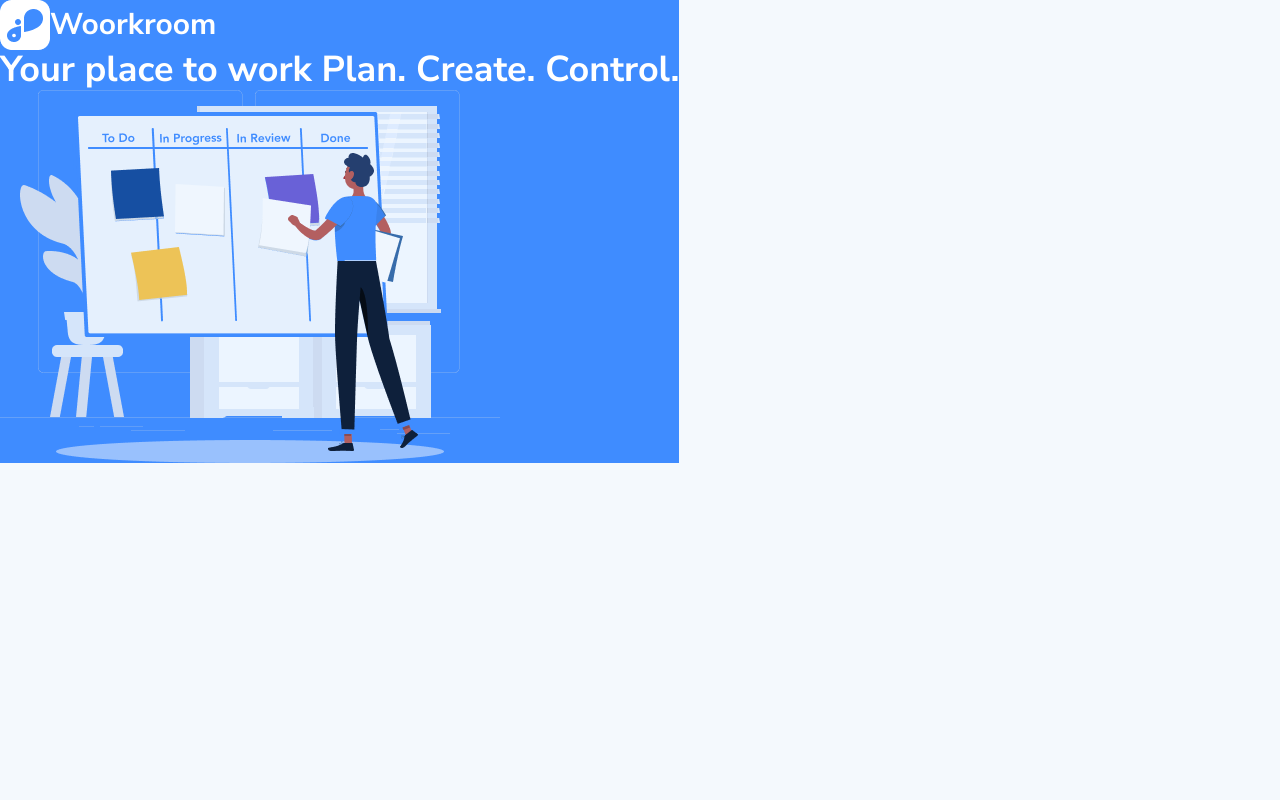
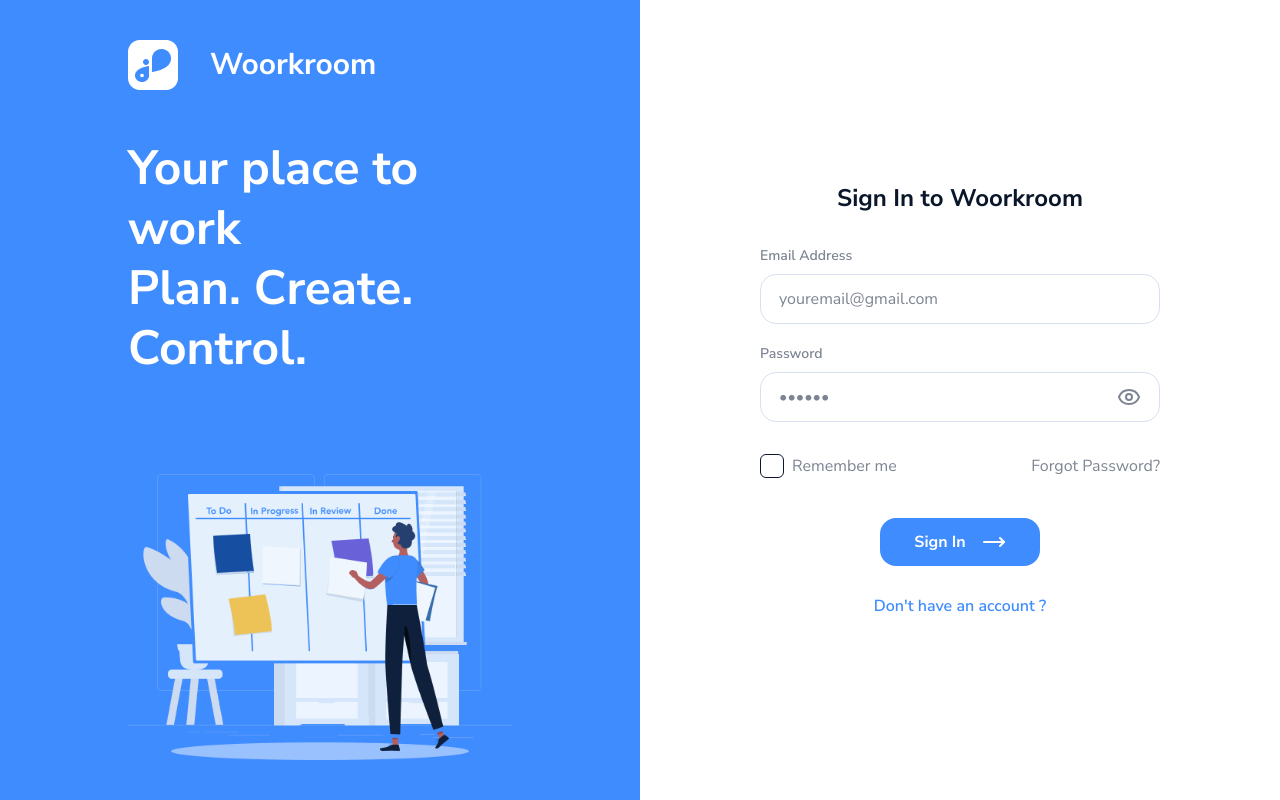
Before and after one commit to uglyzonedman/crm-frontend, a Next.js app: page /auth/sign-in in a window 1280 px wide. Built offline with nearby package versions, Linux system fonts and the light colour scheme.

Commit message:
Форма без логики

```diff
--- /dev/null
+++ b/src/features/sign-in/index.ts
@@ -0,0 +1 @@
+export { Form } from './ui'
--- /dev/null
+++ b/src/features/sign-in/ui/Form.tsx
@@ -0,0 +1,87 @@
+'use client'
+import { ArrowRight, Check, Eye, MoveRight } from 'lucide-react'
+import Link from 'next/link'
+import React, { useState } from 'react'
+
+export const Form = () => {
+	const [typePassword, setTypePassword] = useState('password')
+	const [isRemember, setIsRemember] = useState(false)
+
+	const changeTypePassword = () => {
+		setTypePassword(prev => (prev == 'password' ? 'text' : 'password'))
+	}
+
+	const changeRemember = () => {
+		setIsRemember(prev => !prev)
+	}
+
+	return (
+		<form
+			onSubmit={e => {
+				e.preventDefault()
+			}}
+			className='flex flex-col items-center h-full justify-center w-[400px] mx-auto'
+		>
+			<h3 className='text-[#0A1629] text-2xl font-bold text-center'>
+				Sign In to Woorkroom
+			</h3>
+			<div className='mt-8'>
+				<label className='text-[#7D8592] text-sm font-semibold mb-2 block'>
+					Email Address
+				</label>
+				<div className='w-full'>
+					<input
+						className='px-[18px] py-3 border-[#D8E0F0] border-[1px] border-solid rounded-2xl placeholder:text-[#7D8592] text-[#7D8592] w-[400px]'
+						type='email'
+						placeholder='youremail@gmail.com'
+					/>
+				</div>
+			</div>
+			<div>
+				<label className='text-[#7D8592] text-sm font-semibold mb-2 block mt-5'>
+					Password
+				</label>
+				<div className='px-[18px] py-3 border-[#D8E0F0] border-[1px] border-solid rounded-2xl flex items-center justify-between w-[400px]'>
+					<input
+						className='w-full outline-none placeholder:text-[#7D8592] text-[#7D8592]'
+						type={typePassword}
+						placeholder='••••••'
+					/>
+					<button
+						onClick={() => changeTypePassword()}
+						className='block ml-2 cursor-pointer'
+					>
+						<Eye color='#7D8592' />
+					</button>
+				</div>
+			</div>
+
+			<div className='flex items-center mt-8 w-[400px] justify-between'>
+				<div className='flex items-center'>
+					<button
+						onClick={() => changeRemember()}
+						className='w-6 h-6 border-[1px] border-solid border-[#0A1629] rounded-sm cursor-pointer flex items-center justify-center'
+					>
+						{isRemember && (
+							<div className='flex items-center justify-center'>
+								<Check color='#3F8CFF' size={22} />
+							</div>
+						)}
+					</button>
+					<span className='text-[#7D8592] text-base ml-2'>Remember me</span>
+				</div>
+				<Link className='text-[#7D8592] text-base' href={'/'}>
+					Forgot Password?
+				</Link>
+			</div>
+
+			<button className='bg-[#3F8CFF] flex items-center   px-5 py-3 rounded-2xl cursor-pointer w-[160px] justify-center mt-10'>
+				<span className='text-white text-base font-bold mr-4'>Sign In</span>
+				<MoveRight color='#fff' />
+			</button>
+			<Link className='text-[#3F8CFF] font-semibold text-base mt-7' href={'/'}>
+				Don't have an account ?
+			</Link>
+		</form>
+	)
+}
--- /dev/null
+++ b/src/features/sign-in/ui/index.ts
@@ -0,0 +1 @@
+export { Form } from './Form'
--- a/src/screens/index.ts
+++ b/src/screens/index.ts
@@ -1 +1,2 @@
 export { SignInScreen } from './sign-in'
+export { SignUpScreen } from './sign-up'
--- a/src/screens/sign-in/SignInScreen.tsx
+++ b/src/screens/sign-in/SignInScreen.tsx
@@ -1,11 +1,15 @@
+import { Form } from '@/src/features/sign-in'
 import { Info } from '@/src/views'
 import React from 'react'
 
 export const SignInScreen = () => {
 	return (
-		<div className='flex'>
-			<div className='bg-[#3F8CFF]'>
+		<div className='flex h-screen'>
+			<div className='w-1/2 bg-[#3F8CFF] p-[80px]'>
 				<Info />
+			</div>
+			<div className='w-1/2 bg-white p-[80px]'>
+				<Form />
 			</div>
 		</div>
 	)
--- /dev/null
+++ b/src/screens/sign-up/SignUpScreen.tsx
@@ -0,0 +1,5 @@
+import React from 'react'
+
+export const SignUpScreen = () => {
+	return <div>SignUpScreen</div>
+}
--- /dev/null
+++ b/src/screens/sign-up/index.ts
@@ -0,0 +1 @@
+export { SignUpScreen } from './SignUpScreen'
--- a/src/views/sign-in/ui/Info.tsx
+++ b/src/views/sign-in/ui/Info.tsx
@@ -2,17 +2,20 @@
 import logo from '@/src/assets/images/LogoSign.png'
 import Image from 'next/image'
 import info from '@/src/assets/images/signinphoto.png'
+
 export const Info = () => {
 	return (
-		<div className=''>
+		<div className='flex flex-col justify-center h-full px-12'>
 			<div className='flex items-center'>
 				<Image src={logo} alt='logo' />
-				<h3 className='text-3xl text-white font-bold'>Woorkroom</h3>
+				<h3 className='text-3xl text-white font-bold ml-8'>Woorkroom</h3>
 			</div>
-			<p className='font-bold text-white text-4xl'>
-				Your place to work Plan. Create. Control.
+			<p className='font-bold text-white text-5xl my-12 leading-tight'>
+				Your place to work
+				<br />
+				Plan. Create. Control.
 			</p>
-			<Image src={info} alt='info' />
+			<Image className='mt-12' src={info} alt='info' />
 		</div>
 	)
 }
```
Also changed, not shown: src/views/sign-up/index.ts (added), src/views/sign-up/ui/index.ts (added).
